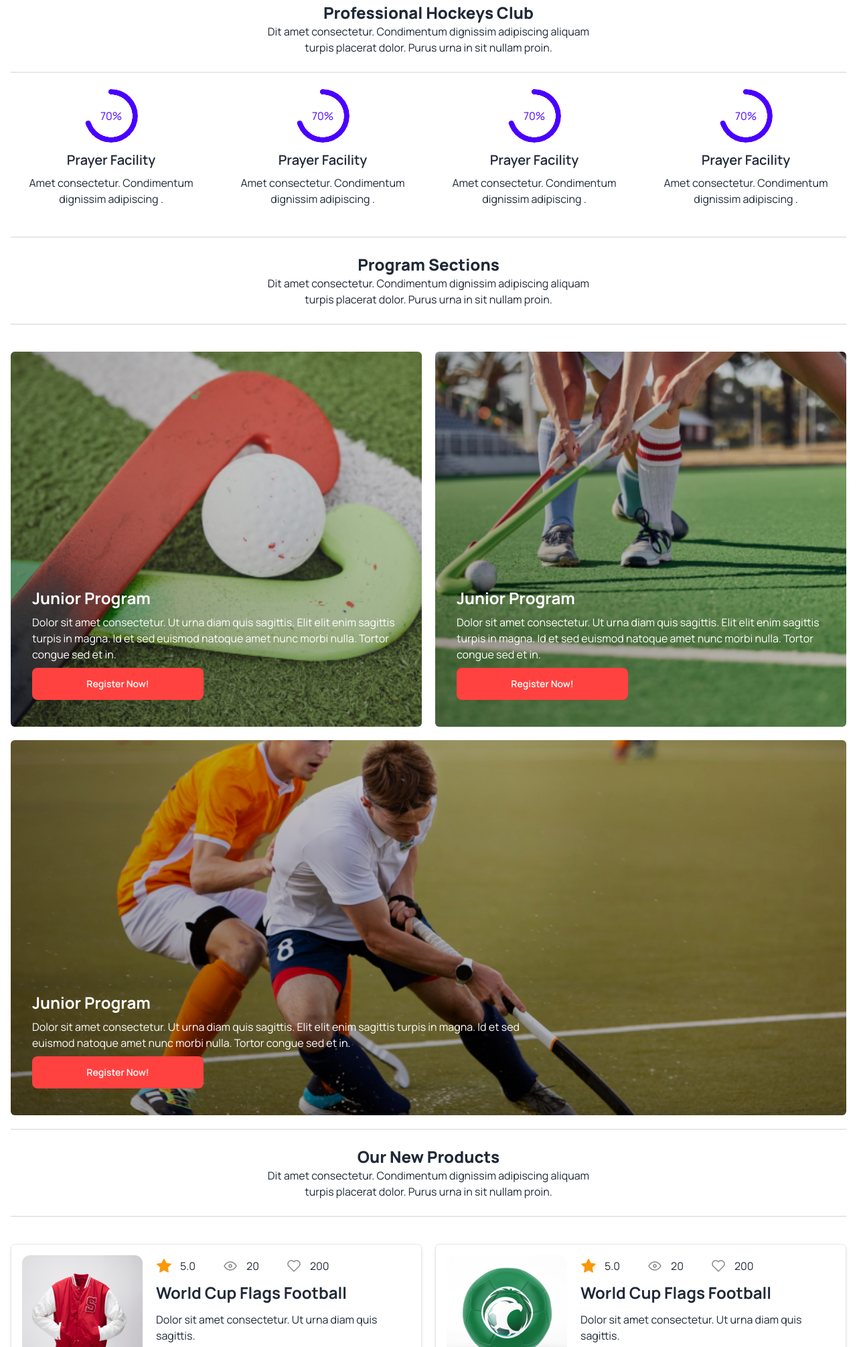
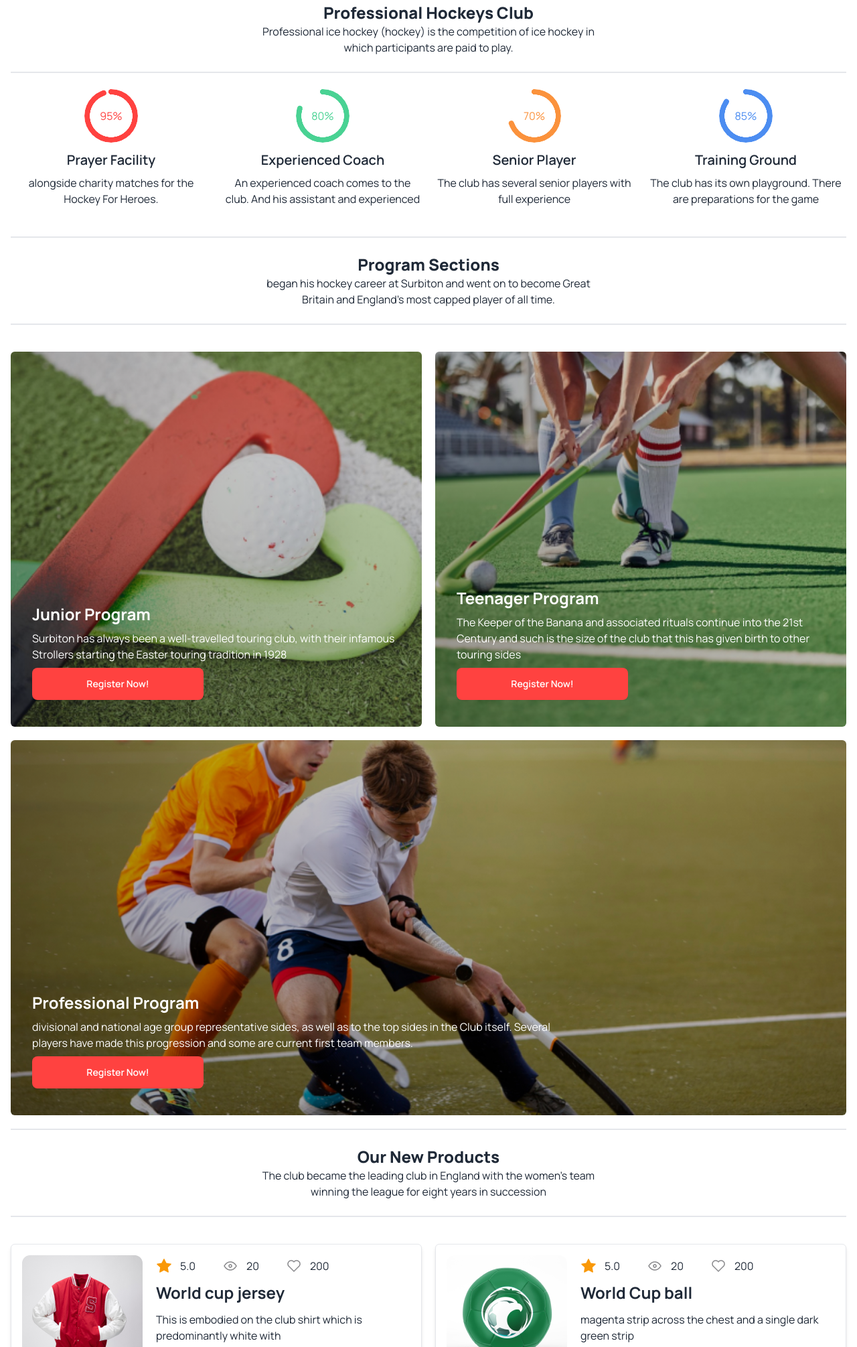
Before and after one commit to azizulha429/hockeys, a plain HTML site: page index.html in a window 1280 px wide. Shown: the part 789-2800 px from the top of the page at 67% size. Drawn offline with nearby package versions, Linux system fonts and the light colour scheme.

Commit message:
final check

```diff
--- a/index.html
+++ b/index.html
@@ -132,8 +132,8 @@
           Meet all the heroes from the field
         </h2>
         <p>
-          Dit amet consectetur. Condimentum dignissim adipiscing aliquam turpis
-          placerat dolor. Purus urna in sit nullam proin.
+          Hockey is a term used to denote a family of various types of both
+          summer and winter team sports.
         </p>
       </div>
     </header>
@@ -146,65 +146,71 @@
             Professional Hockeys Club
           </h2>
           <p class="lg:w-2/5 mx-auto text-center">
-            Dit amet consectetur. Condimentum dignissim adipiscing aliquam
-            turpis placerat dolor. Purus urna in sit nullam proin.
+            Professional ice hockey (hockey) is the competition of ice hockey in
+            which participants are paid to play.
           </p>
         </div>
         <div class="grid grid-cols-1 md:grid-cols-2 lg:grid-cols-4 gap-4 py-6">
           <!-- ONE ITEM -->
           <div class="flex flex-col justify-center items-center space-y-3">
             <div
-              class="radial-progress text-primary"
+              class="radial-progress text-[#FF4240]"
+              style="--value: 95"
+              role="progressbar"
+            >
+              95%
+            </div>
+            <div class="text-center space-y-2">
+              <h2 class="text-xl font-semibold">Prayer Facility</h2>
+              <p>alongside charity matches for the Hockey For Heroes.</p>
+            </div>
+          </div>
+          <!-- TWO ITEM -->
+          <div class="flex flex-col justify-center items-center space-y-3">
+            <div
+              class="radial-progress text-[#49D293]"
+              style="--value: 80"
+              role="progressbar"
+            >
+              80%
+            </div>
+            <div class="text-center space-y-2">
+              <h2 class="text-xl font-semibold">Experienced Coach</h2>
+              <p>
+                An experienced coach comes to the club. And his assistant and
+                experienced
+              </p>
+            </div>
+          </div>
+          <!-- THREE ITEM -->
+          <div class="flex flex-col justify-center items-center space-y-3">
+            <div
+              class="radial-progress text-orange-400"
               style="--value: 70"
               role="progressbar"
             >
               70%
             </div>
             <div class="text-center space-y-2">
-              <h2 class="text-xl font-semibold">Prayer Facility</h2>
-              <p>Amet consectetur. Condimentum dignissim adipiscing .</p>
-            </div>
-          </div>
-          <!-- TWO ITEM -->
-          <div class="flex flex-col justify-center items-center space-y-3">
-            <div
-              class="radial-progress text-primary"
-              style="--value: 70"
-              role="progressbar"
-            >
-              70%
-            </div>
-            <div class="text-center space-y-2">
-              <h2 class="text-xl font-semibold">Prayer Facility</h2>
-              <p>Amet consectetur. Condimentum dignissim adipiscing .</p>
-            </div>
-          </div>
-          <!-- THREE ITEM -->
-          <div class="flex flex-col justify-center items-center space-y-3">
-            <div
-              class="radial-progress text-primary"
-              style="--value: 70"
-              role="progressbar"
-            >
-              70%
-            </div>
-            <div class="text-center space-y-2">
-              <h2 class="text-xl font-semibold">Prayer Facility</h2>
-              <p>Amet consectetur. Condimentum dignissim adipiscing .</p>
+              <h2 class="text-xl font-semibold">Senior Player</h2>
+              <p>The club has several senior players with full experience</p>
             </div>
           </div>
           <!--FOUR ITEM -->
           <div class="flex flex-col justify-center items-center space-y-3">
             <div
-              class="radial-progress text-primary"
-              style="--value: 70"
+              class="radial-progress text-[#4C8DF1]"
+              style="--value: 85"
               role="progressbar"
             >
-              70%
+              85%
             </div>
             <div class="text-center space-y-2">
-              <h2 class="text-xl font-semibold">Prayer Facility</h2>
-              <p>Amet consectetur. Condimentum dignissim adipiscing .</p>
+              <h2 class="text-xl font-semibold">Training Ground</h2>
+              <p>
+                The club has its own playground. There are preparations for the
+                game
+              </p>
             </div>
           </div>
         </div>
@@ -214,8 +220,8 @@
         <div class="flex justify-center flex-col items-center border-y-2 py-6">
           <h2 class="text-xl md:text-2xl font-extrabold">Program Sections</h2>
           <p class="lg:w-2/5 mx-auto text-center">
-            Dit amet consectetur. Condimentum dignissim adipiscing aliquam
-            turpis placerat dolor. Purus urna in sit nullam proin.
+            began his hockey career at Surbiton and went on to become Great
+            Britain and England's most capped player of all time.
           </p>
         </div>
         <div class="grid gap-5 grid-cols-1 lg:grid-cols-2">
@@ -224,9 +230,8 @@
           >
             <h2 class="text-2xl font-bold">Junior Program</h2>
             <p>
-              Dolor sit amet consectetur. Ut urna diam quis sagittis. Elit elit
-              enim sagittis turpis in magna. Id et sed euismod natoque amet nunc
-              morbi nulla. Tortor congue sed et in.
+              Surbiton has always been a well-travelled touring club, with their
+              infamous Strollers starting the Easter touring tradition in 1928
             </p>
             <button
               class="btn btn-wide bg-[#FF4240] border-0 text-white hover:bg-[#9c4947]"
@@ -237,11 +242,11 @@
           <div
             class="bg-[linear-gradient(45deg,rgba(0,0,0,0.4),rgba(0,0,0,0.1)),url(./images/3.png)] bg-no-repeat bg-center bg-cover h-[70vh] flex flex-col justify-end pb-10 items-start px-8 text-white space-y-2 rounded-md"
           >
-            <h2 class="text-2xl font-bold">Junior Program</h2>
+            <h2 class="text-2xl font-bold">Teenager Program</h2>
             <p>
-              Dolor sit amet consectetur. Ut urna diam quis sagittis. Elit elit
-              enim sagittis turpis in magna. Id et sed euismod natoque amet nunc
-              morbi nulla. Tortor congue sed et in.
+              The Keeper of the Banana and associated rituals continue into the
+              21st Century and such is the size of the club that this has given
+              birth to other touring sides
             </p>
             <button
               class="btn btn-wide bg-[#FF4240] border-0 text-white hover:bg-[#9c4947]"
@@ -252,11 +257,11 @@
           <div
             class="bg-[linear-gradient(45deg,rgba(0,0,0,0.4),rgba(0,0,0,0.1)),url(./images/4.png)] bg-no-repeat bg-center bg-cover h-[70vh] flex flex-col justify-end pb-10 items-start px-8 text-white space-y-2 lg:col-span-2 rounded-md"
           >
-            <h2 class="text-2xl font-bold">Junior Program</h2>
+            <h2 class="text-2xl font-bold">Professional Program</h2>
             <p class="lg:w-2/3">
-              Dolor sit amet consectetur. Ut urna diam quis sagittis. Elit elit
-              enim sagittis turpis in magna. Id et sed euismod natoque amet nunc
-              morbi nulla. Tortor congue sed et in.
+              divisional and national age group representative sides, as well as
+              to the top sides in the Club itself. Several players have made
+              this progression and some are current first team members.
             </p>
             <button
               class="btn btn-wide bg-[#FF4240] border-0 text-white hover:bg-[#9c4947]"
@@ -271,8 +276,8 @@
         <div class="flex justify-center flex-col items-center border-y-2 py-6">
           <h2 class="text-xl md:text-2xl font-extrabold">Our New Products</h2>
           <p class="lg:w-2/5 mx-auto text-center">
-            Dit amet consectetur. Condimentum dignissim adipiscing aliquam
-            turpis placerat dolor. Purus urna in sit nullam proin.
+            The club became the leading club in England with the women's team
+            winning the league for eight years in succession
           </p>
         </div>
         <div class="grid grid-cols-1 md:grid-cols-2 gap-5">
@@ -293,12 +298,13 @@
                   <img src="./images/love.png" alt="" />200
                 </div>
               </div>
-              <h2 class="text-xl md:text-2xl font-bold">
-                World Cup Flags Football
-              </h2>
-              <p>Dolor sit amet consectetur. Ut urna diam quis sagittis.</p>
+              <h2 class="text-xl md:text-2xl font-bold">World cup jersey</h2>
+              <p>
+                This is embodied on the club shirt which is predominantly white
+                with
+              </p>
               <div class="flex gap-2 md:gap-10 items-center">
-                <p class="text-[#FF4240]">Price - $22.00</p>
+                <p class="text-[#FF4240]">Price - $50.00</p>
                 <div class="flex gap-1 md:gap3 items-center">
                   <img src="./images/transport.svg" alt="" />
                   <p>Delivery Fee : Free</p>
@@ -323,10 +329,10 @@
                   <img src="./images/love.png" alt="" />200
                 </div>
               </div>
-              <h2 class="text-xl md:text-2xl font-bold">
-                World Cup Flags Football
-              </h2>
-              <p>Dolor sit amet consectetur. Ut urna diam quis sagittis.</p>
+              <h2 class="text-xl md:text-2xl font-bold">World Cup ball</h2>
+              <p>
+                magenta strip across the chest and a single dark green strip
+              </p>
               <div class="flex gap-2 md:gap-10 items-center">
                 <p class="text-[#FF4240]">Price - $22.00</p>
                 <div class="flex gap-1 md:gap-3 items-center">
@@ -353,10 +359,8 @@
                   <img src="./images/love.png" alt="" />200
                 </div>
               </div>
-              <h2 class="text-xl md:text-2xl font-bold">
-                World Cup Flags Football
-              </h2>
-              <p>Dolor sit amet consectetur. Ut urna diam quis sagittis.</p>
+              <h2 class="text-xl md:text-2xl font-bold">Cap For Hockeys</h2>
+              <p>This shirt has magenta and white stripes in similar</p>
               <div class="flex gap-2 md:gap-10 items-center">
                 <p class="text-[#FF4240]">Price - $22.00</p>
                 <div class="flex gap-1 md:gap-3 items-center">
@@ -383,10 +387,8 @@
                   <img src="./images/love.png" alt="" />200
                 </div>
               </div>
-              <h2 class="text-xl md:text-2xl font-bold">
-                World Cup Flags Football
-              </h2>
-              <p>Dolor sit amet consectetur. Ut urna diam quis sagittis.</p>
+              <h2 class="text-xl md:text-2xl font-bold">World Cup T-shat</h2>
+              <p>we arrange world cup t-shat for our valuable customer</p>
               <div class="flex gap-2 md:gap-10 items-center">
                 <p class="text-[#FF4240]">Price - $22.00</p>
                 <div class="flex gap-1 md:gap-3 items-center">
@@ -413,10 +415,10 @@
                   <img src="./images/love.png" alt="" />200
                 </div>
               </div>
-              <h2 class="text-xl md:text-2xl font-bold">
-                World Cup Flags Football
-              </h2>
-              <p>Dolor sit amet consectetur. Ut urna diam quis sagittis.</p>
+              <h2 class="text-xl md:text-2xl font-bold">World Cup helmed</h2>
+              <p>
+                special helmed connect.the helmed save our professional life
+              </p>
               <div class="flex gap-2 md:gap-10 items-center">
                 <p class="text-[#FF4240]">Price - $22.00</p>
                 <div class="flex gap-1 md:gap-3 items-center">
@@ -443,10 +445,10 @@
                   <img src="./images/love.png" alt="" />200
                 </div>
               </div>
-              <h2 class="text-xl md:text-2xl font-bold">
-                World Cup Flags Football
-              </h2>
-              <p>Dolor sit amet consectetur. Ut urna diam quis sagittis.</p>
+              <h2 class="text-xl md:text-2xl font-bold">World Cup Football</h2>
+              <p>
+                penalty corner shot, for example. The club was also instrumental
+              </p>
               <div class="flex gap-2 md:gap-10 items-center">
                 <p class="text-[#FF4240]">Price - $22.00</p>
                 <div class="flex gap-1 md:gap-3 items-center">
@@ -463,8 +465,8 @@
         <div class="flex justify-center flex-col items-center border-y-2 py-6">
           <h2 class="text-xl md:text-2xl font-extrabold">Clients Question</h2>
           <p class="lg:w-2/5 mx-auto text-center">
-            Dit amet consectetur. Condimentum dignissim adipiscing aliquam
-            turpis placerat dolor. Purus urna in sit nullam proin.
+            There is much debate in the sales profession as to what constitutes
+            an actual "qualified" prospect.
           </p>
         </div>
         <div class="flex flex-col md:flex-row items-center gap-10">
@@ -478,8 +480,10 @@
               </div>
               <div class="collapse-content">
                 <p>
-                  Dolor sit amet consectetur. Ut urna diam quis sagittis. Elit
-                  elit enim sagittis turpis in magna.
+                  The most recognized goalie mask today resembles a highly
+                  fortified motorcycle helmet with a cage attached, however, the
+                  construction is very different, being a true mask rather than
+                  a helmet.
                 </p>
               </div>
             </div>
@@ -491,8 +495,13 @@
               </div>
               <div class="collapse-content">
                 <p>
-                  Dolor sit amet consectetur. Ut urna diam quis sagittis. Elit
-                  elit enim sagittis turpis in magna.
+                  The sport is known simply as "hockey" in countries where it is
+                  the more common form of hockey. The term "field hockey" is
+                  used primarily in Canada and the United States, where "hockey"
+                  more often refers to ice hockey. In Sweden, the term
+                  landhockey is used. A popular variant is indoor field hockey,
+                  which differs in a number of respects while embodying the
+                  primary principles of hockey.
                 </p>
               </div>
             </div>
@@ -504,8 +513,9 @@
               </div>
               <div class="collapse-content">
                 <p>
-                  Dolor sit amet consectetur. Ut urna diam quis sagittis. Elit
-                  elit enim sagittis turpis in magna.
+                  In Sweden, the term landhockey is used. A popular variant is
+                  indoor field hockey, which differs in a number of respects
+                  while embodying the primary principles of hockey.
                 </p>
               </div>
             </div>
@@ -515,8 +525,7 @@
               <div class="collapse-title text-xl font-medium">Ski Touring</div>
               <div class="collapse-content">
                 <p>
-                  Dolor sit amet consectetur. Ut urna diam quis sagittis. Elit
-                  elit enim sagittis turpis in magna.
+                  The sport is known simply as "hockey" in countries where it is the more common form of hockey. The term "field hockey" is used primarily in Canada and the United States, where "hockey" more often refers to ice hockey.
                 </p>
               </div>
             </div>
@@ -526,8 +535,7 @@
               <div class="collapse-title text-xl font-medium">Booking</div>
               <div class="collapse-content">
                 <p>
-                  Dolor sit amet consectetur. Ut urna diam quis sagittis. Elit
-                  elit enim sagittis turpis in magna.
+                  The word hockey itself has no clear origin. One belief is that it was recorded in 1363 when Edward III of England issued the proclamation: "Moreover we ordain that you prohibit under penalty of imprisonment all and sundry from such stone, wood and iron throwing; handball, football, or hockey; coursing and cock-fighting, or other such idle games"
                 </p>
               </div>
             </div>
@@ -537,8 +545,7 @@
               <div class="collapse-title text-xl font-medium">Pricings</div>
               <div class="collapse-content">
                 <p>
-                  Dolor sit amet consectetur. Ut urna diam quis sagittis. Elit
-                  elit enim sagittis turpis in magna.
+                  Moreover we ordain that you prohibit under penalty of imprisonment all and sundry from such stone, wood and iron throwing; handball, football, or hockey; coursing and cock-fighting, or other such idle games"
                 </p>
               </div>
             </div>
@@ -550,8 +557,7 @@
         <div class="flex justify-center flex-col items-center border-y-2 py-6">
           <h2 class="text-xl md:text-2xl font-extrabold">Get In Touch</h2>
           <p class="lg:w-2/5 mx-auto text-center">
-            Dit amet consectetur. Condimentum dignissim adipiscing aliquam
-            turpis placerat dolor. Purus urna in sit nullam proin.
+            In the early 1970s, artificial turf began to be used.[19] Synthetic pitches changed most aspects of field hockey, gaining speed.
           </p>
         </div>
         <div class="flex flex-col md:flex-row gap-5">
@@ -589,40 +595,62 @@
                 <div class="label">
                   <span class="label-text">your name?</span>
                 </div>
-                <input type="text" placeholder="Enter your full name" class="input input-bordered w-full" />
+                <input
+                  type="text"
+                  placeholder="Enter your full name"
+                  class="input input-bordered w-full"
+                />
               </label>
               <!-- TWO -->
               <label class="form-control w-full">
                 <div class="label">
                   <span class="label-text">your email"</span>
                 </div>
-                <input type="email" placeholder="Enter your email" class="input input-bordered w-full" />
+                <input
+                  type="email"
+                  placeholder="Enter your email"
+                  class="input input-bordered w-full"
+                />
               </label>
               <!-- THREE -->
               <label class="form-control w-full">
                 <div class="label">
                   <span class="label-text">Subject</span>
                 </div>
-                <input type="text" placeholder="Enter your subject" class="input input-bordered w-full" />
+                <input
+                  type="text"
+                  placeholder="Enter your subject"
+                  class="input input-bordered w-full"
+                />
               </label>
               <!-- FOUR -->
               <label class="form-control w-full">
                 <div class="label">
                   <span class="label-text">Phone NUmber</span>
                 </div>
-                <input type="number" placeholder="Enter your phone number" class="input input-bordered w-full" />
+                <input
+                  type="number"
+                  placeholder="Enter your phone number"
+                  class="input input-bordered w-full"
+                />
               </label>
               <!-- FIVE -->
               <label class="form-control w-full lg:col-span-2">
                 <div class="label">
                   <span class="label-text">Message</span>
                 </div>
-                <textarea class="textarea textarea-bordered lg:h-24" placeholder="Write your message"></textarea>
+                <textarea
+                  class="textarea textarea-bordered lg:h-24"
+                  placeholder="Write your message"
+                ></textarea>
               </label>
-
             </div>
             <div class="px-6 pb-3">
-              <button class="btn w-full bg-[#FF4240] text-white hover:bg-[#9c4947]">Send Message</button>
+              <button
+                class="btn w-full bg-[#FF4240] text-white hover:bg-[#9c4947]"
+              >
+                Send Message
+              </button>
             </div>
           </div>
           <!-- FROM -->
@@ -641,6 +669,58 @@
       </section>
     </main>
     <!-- FOOTER SECTION -->
-    <footer></footer>
+    <footer class="bg-black lg:h-[50vh] py-16">
+      <div
+        class="text-white grid gap-10 grid-cols-2 md:grid-cols-2 lg:grid-cols-4 px-12"
+      >
+        <div
+          class="space-y-3 col-span-2 lg:col-span-1 text-center md:text-left"
+        >
+          <h2 class="text-xl md:text-2xl font-bold">Get In Touch</h2>
+          <p>
+            In the early 1970s, artificial turf began to be used.[19] Synthetic pitches changed most aspects of field hockey, gaining speed.
+          </p>
+          <div class="flex items-center gap-3 justify-center md:justify-start">
+            <i class="fa-regular fa-envelope"></i>
+            <p>hockeys@support.com</p>
+          </div>
+          <div class="flex items-center justify-center md:justify-start gap-3">
+            <i class="fa-solid fa-phone"></i>
+            <p>(+62) 123-321-543</p>
+          </div>
+        </div>
+        <div class="space-y-3 text-center md:text-left">
+          <h2 class="text-xl md:text-2xl font-bold">Company</h2>
+          <ul class="space-y-2">
+            <li><a href="#">About us</a></li>
+            <li><a href="#">Leadership</a></li>
+            <li><a href="#">Careers</a></li>
+            <li><a href="#">News & Article</a></li>
+            <li><a href="#">Legal Notice</a></li>
+          </ul>
+        </div>
+        <div class="space-y-3 text-center md:text-left">
+          <h2 class="text-xl md:text-2xl font-bold">Support</h2>
+          <ul class="space-y-2">
+            <li><a href="#">Help Center</a></li>
+            <li><a href="#">FAQ</a></li>
+            <li><a href="#">Ticket Support</a></li>
+            <li><a href="#">Contact Us</a></li>
+          </ul>
+        </div>
+        <div
+          class="space-y-3 col-span-2 lg:col-span-1 text-center md:text-left"
+        >
+          <h2 class="text-xl md:text-2xl font-bold">Services</h2>
+          <ul class="space-y-2">
+            <li><a href="#">Academy</a></li>
+            <li><a href="#">Group Lesson</a></li>
+            <li><a href="#">Private Lesson</a></li>
+            <li><a href="#">Hockeys for kids</a></li>
+            <li><a href="#">Hockeys for Adult</a></li>
+          </ul>
+        </div>
+      </div>
+    </footer>
   </body>
 </html>
```
